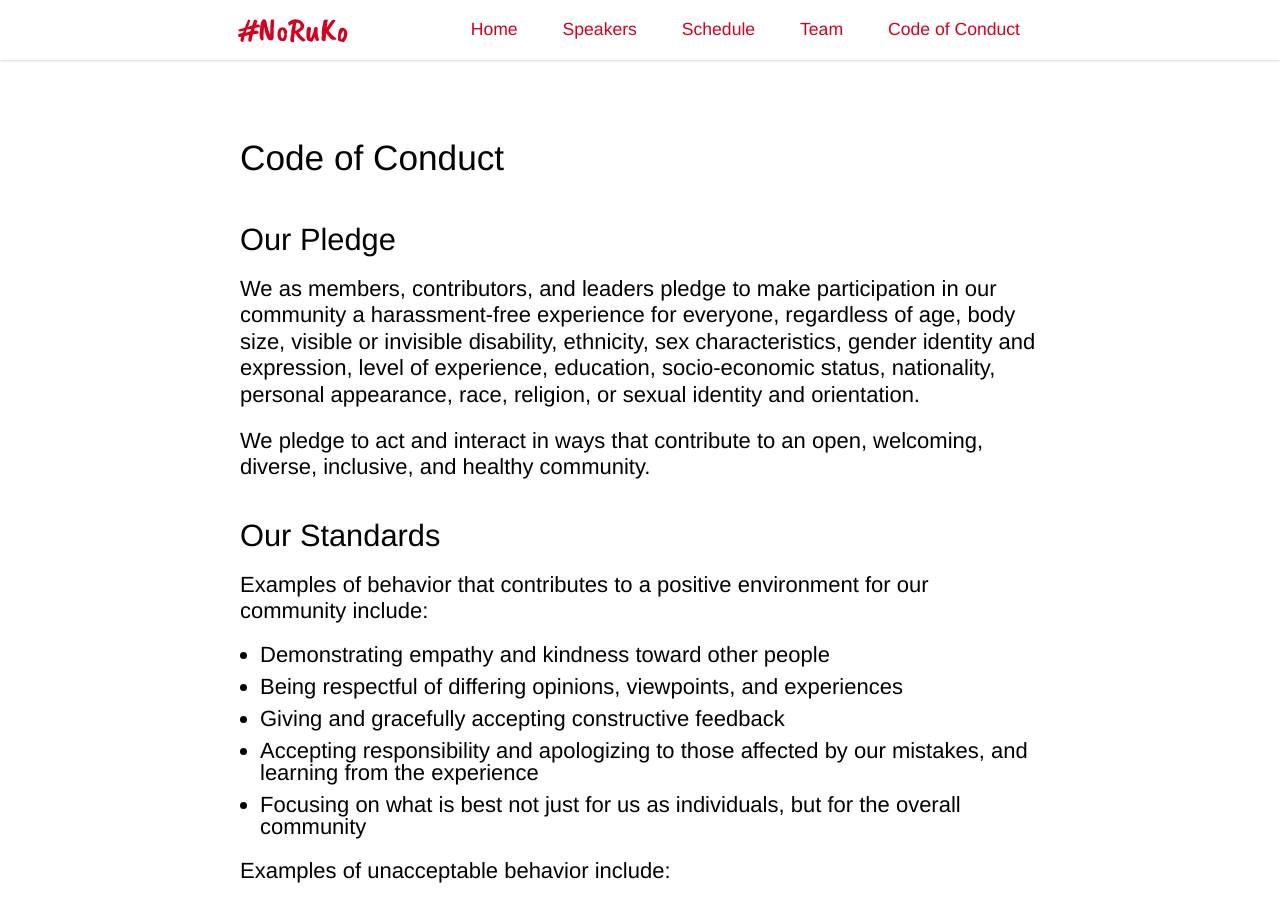
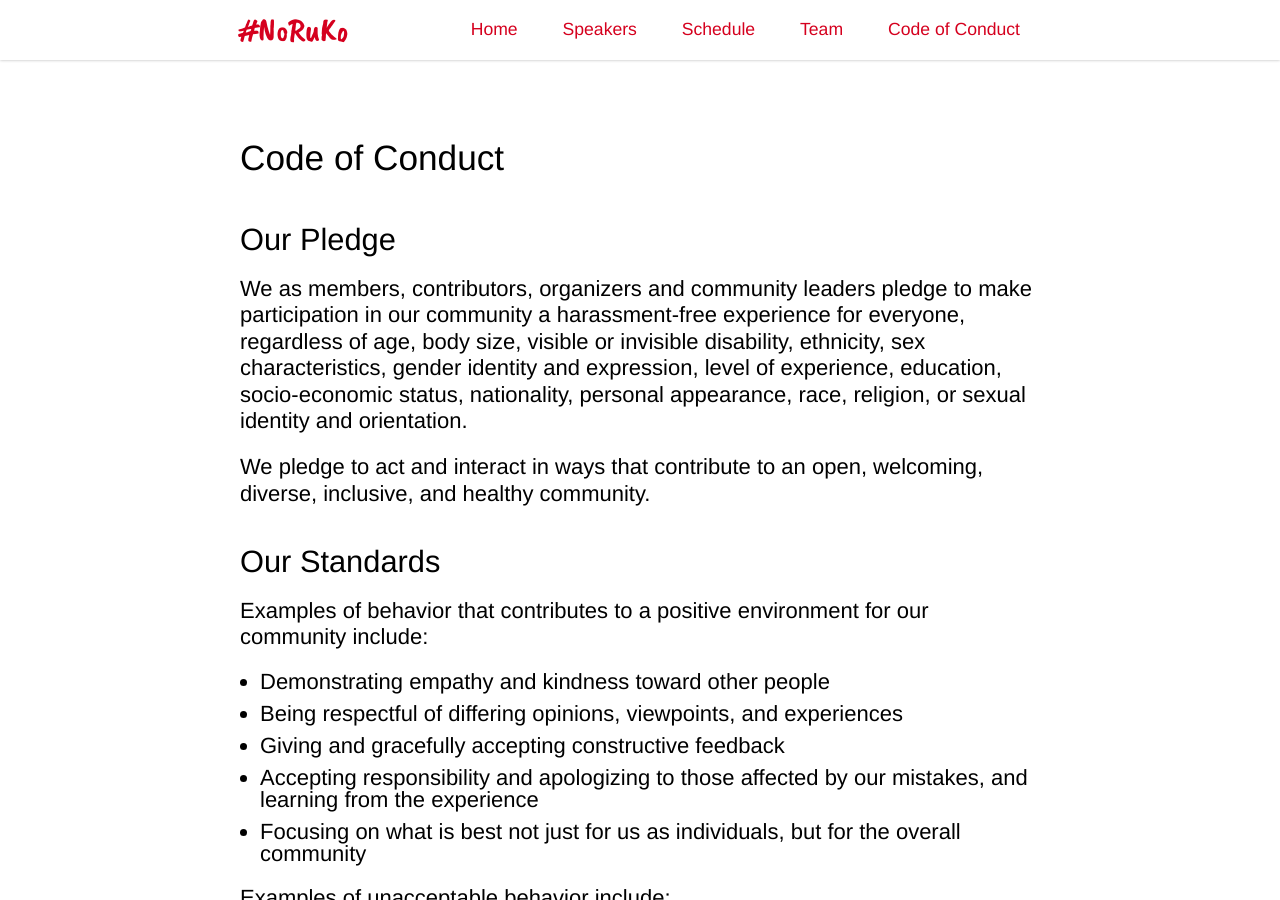
Before and after one commit to rubynl/noruko.org, a Jekyll site: the page built from code-of-conduct/index.html.md, in a window 1280 px wide and 900 px high. Built offline with Jekyll 4.4.1, drawn with Linux system fonts in a browser that asks for light colours; some of the changed text lies outside the part shown.

Commit message:
Add email address and update CoC

```diff
--- a/code-of-conduct/index.html.md
+++ b/code-of-conduct/index.html.md
@@ -6,7 +6,7 @@
 
 ## Our Pledge
 
-We as members, contributors, and leaders pledge to make participation in our
+We as members, contributors, organizers and community leaders pledge to make participation in our
 community a harassment-free experience for everyone, regardless of age, body
 size, visible or invisible disability, ethnicity, sex characteristics, gender
 identity and expression, level of experience, education, socio-economic status,
```
Also changed, not shown: other parts of code-of-conduct/index.html.md (+1 -1 lines).
